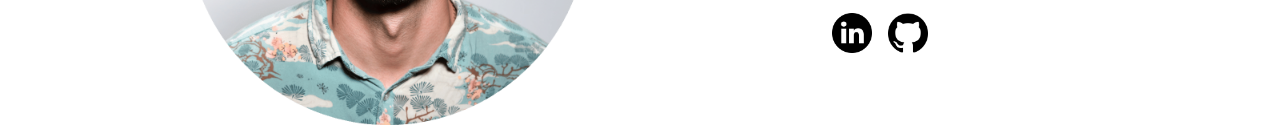
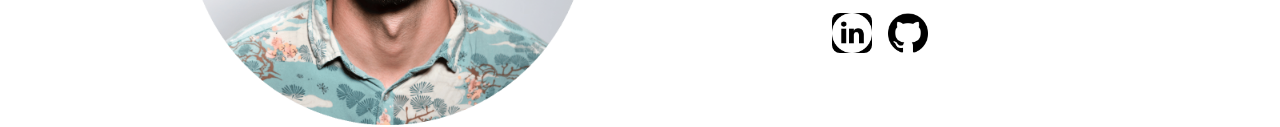
Before and after one commit to iferbar/html-css-js-portfolio, a plain HTML site: page index.html in a window 1280 px wide. In both pictures the pointer is over the picture 851 px from the left and 580 px from the top of the page. Shown: the part 547-674 px from the top of the page. Drawn offline with Linux system fonts and the light colour scheme.

Commit message:
icon update

```diff
--- a/css/style.css
+++ b/css/style.css
@@ -161,8 +161,16 @@ section {
     margin-top: 1rem;
     gap: 1rem;
 }
+a {
+    position: relative;
+}
 .icon {
     height: 2.5rem;
+}
+.icon:hover {
+    filter: invert(100%);
+    background-color: var(--defaultWhite);
+    border-radius: 20%;
 }
 
 /*TRANSITIONS*/
```
